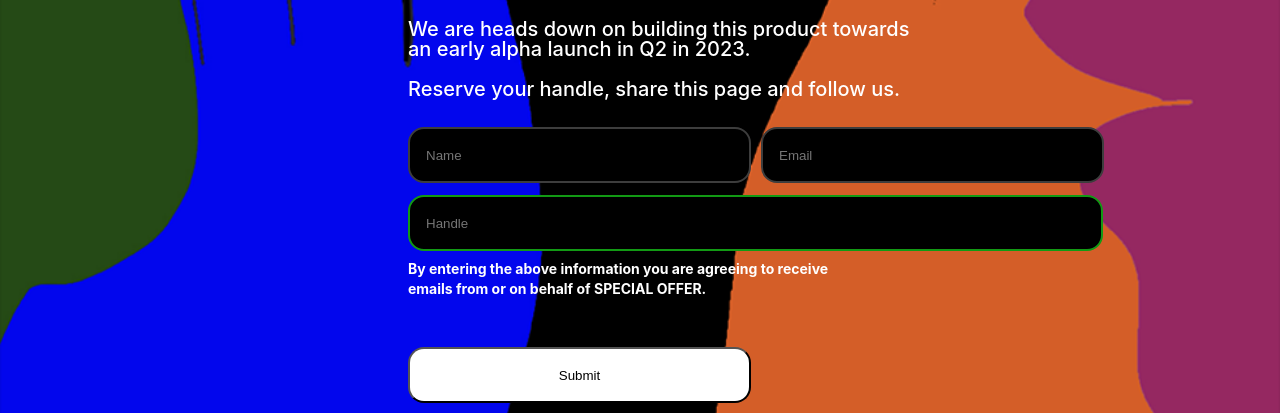
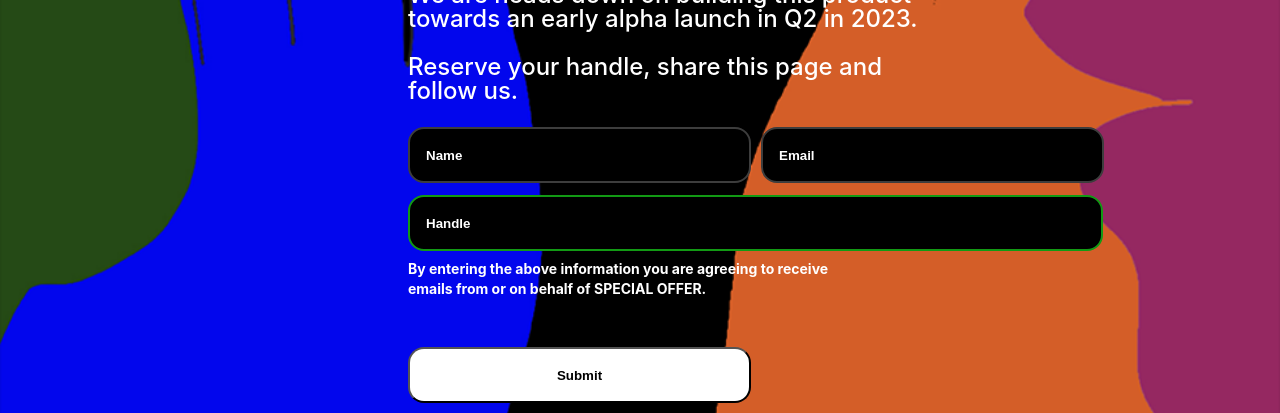
Before and after one commit to opierez/special-offer, a plain HTML site: page index.html in a window 1280 px wide. Shown: the part 387-800 px from the top of the page. Drawn offline with Linux system fonts and the light colour scheme; a web font is replaced by a local one.

Commit message:
edited input placeholder text and made submit text bold

```diff
--- a/styles.css
+++ b/styles.css
@@ -55,7 +55,7 @@ p {
     font-family: 'SFProDisplay';
     font-style: normal;
     font-weight: 500;
-    font-size: 20px;
+    font-size: 24px;
     line-height: 100%;
     /* or 24px */
 
@@ -168,6 +168,13 @@ p {
     flex-grow: 0;
 }
 
+#input-1::placeholder,
+#input-2::placeholder,
+#input-3::placeholder {
+    color: #FFFFFF;
+    font-weight: bold;
+}
+
 span {
     position: absolute;
     width: 696px;
@@ -218,6 +225,8 @@ button {
 
     background: #FFFFFF;
     border-radius: 16px;
+
+    font-weight: bold;
 }
 
 /* @media (max-width: 768px) {
```
